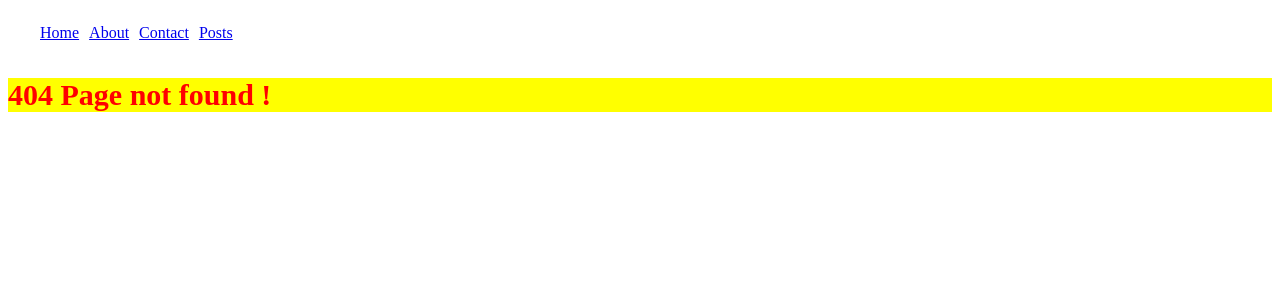
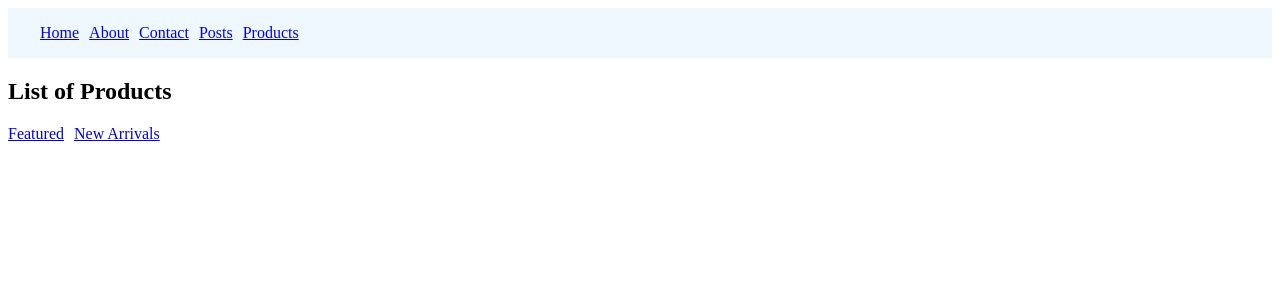
Before and after one commit to DimitriTedom/Learning-More-About-React, a React (Vite) app: page /products in a window 1280 px wide. Before the commit this address had no page. Shown: the top 300 px of the page. Built offline with nearby package versions, Linux system fonts and the light colour scheme.

Commit message:
Preparing for a sample blog App Project

```diff
--- a/src/App.jsx
+++ b/src/App.jsx
@@ -35,6 +35,8 @@ import NotFound from "./components/pages/NotFound"
 import PostList from "./components/pages/PostList"
 import PostDetail from "./components/pages/PostDetail"
 import HotPosts from "./components/pages/HotPosts"
+import ProductList from "./components/pages/ProductList"
+import FeaturedProduct from "./components/pages/FeaturedProduct"
 function App() {
   // const [toggle,setToggle] = useState(false);
   return (
@@ -78,10 +80,11 @@ function App() {
       <Route path="order-confirmation" element={<OrderConfirmation/>}/>
       <Route path="posts" element={<PostList/>}/>
       <Route path="posts/hot" element={<HotPosts/>}/>
+      <Route path="products" element={<ProductList/>}/>
       <Route path="posts/:postId" element={<PostDetail/>}/>
       <Route path="*" element={<NotFound/>}/>
       {/* in react-dom, the star(*) is used to match any route that is not matched by any other route. */}
-
+      <Route path="productss/featured" element={<FeaturedProduct/>}/>
     </Routes>
     </>
   )
--- a/src/assets/css/style.css
+++ b/src/assets/css/style.css
@@ -9,7 +9,8 @@ background-color: yellow;
     background-color: red;
 }
 
-nav{
+.primary-link{
+    background-color: aliceblue;
     padding: 16px 32px;
 }
 
--- a/src/components/NavBar.jsx
+++ b/src/components/NavBar.jsx
@@ -1,11 +1,12 @@
 import { NavLink } from "react-router-dom"
 const NavBar = () => {
   return (
-    <nav>
+    <nav className="primary-link">
         <NavLink to="/">Home</NavLink>
         <NavLink to="/about">About</NavLink>
         <NavLink to="/contact">Contact</NavLink>
         <NavLink to="/posts">Posts</NavLink>
+        <NavLink to="/products">Products</NavLink>
     </nav>
   )
 }
--- /dev/null
+++ b/src/components/pages/FeaturedProduct.jsx
@@ -0,0 +1,9 @@
+const FeaturedProduct = () => {
+  return (
+    <div>
+        <h2>List of Featurd Product</h2>
+    </div>
+  )
+}
+
+export default FeaturedProduct
--- a/src/components/pages/HotPosts.jsx
+++ b/src/components/pages/HotPosts.jsx
@@ -1,5 +1,3 @@
-import React from 'react'
-
 const HotPosts = () => {
   return (
     <div>
--- /dev/null
+++ b/src/components/pages/ProductList.jsx
@@ -0,0 +1,15 @@
+import { NavLink } from "react-router-dom"
+const ProductList = () => {
+  return (
+    <div>
+        <h2>List of Products</h2>
+
+        <nav>
+            <NavLink>Featured</NavLink>
+            <NavLink>New Arrivals</NavLink>
+        </nav>
+    </div>
+  )
+}
+
+export default ProductList;
```
